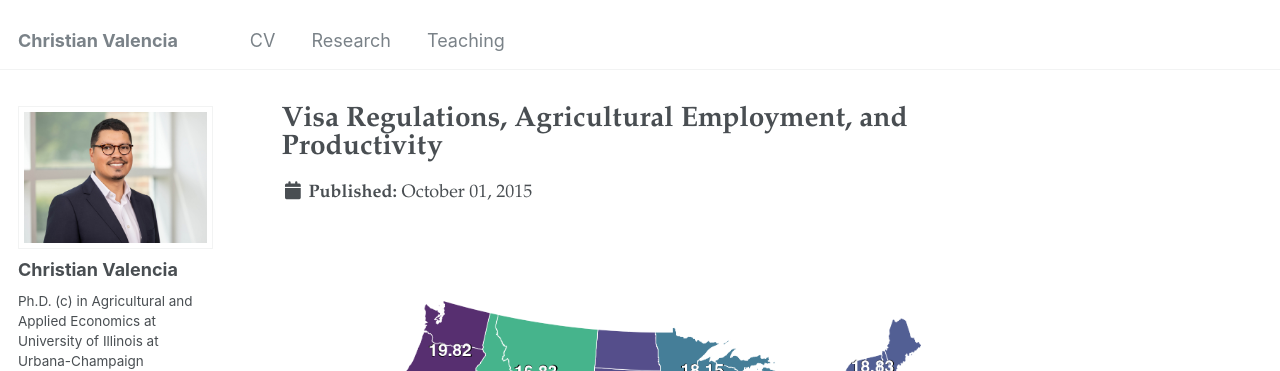
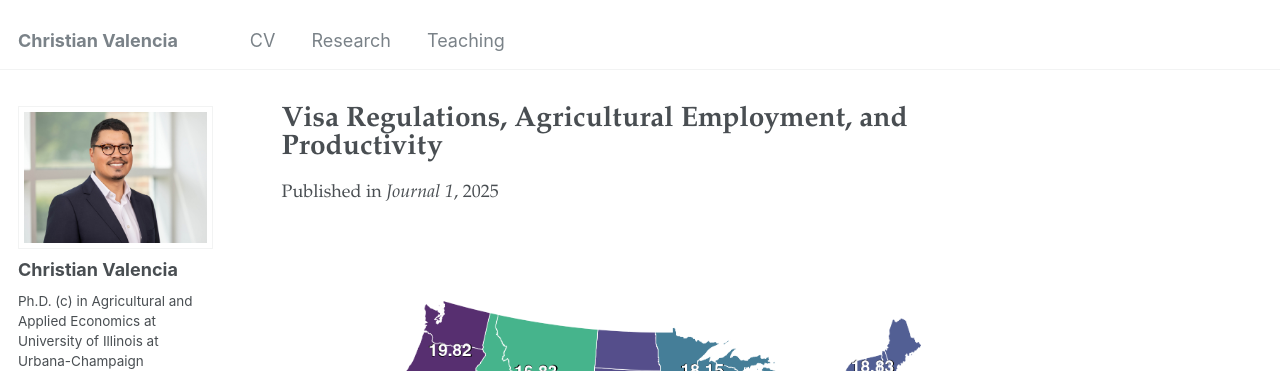
Before and after one commit to valenciac/valenciac.github.io, a Jekyll site: the page built from _publications/2015-10-01-paper-title-number-3.md, in a window 1280 px wide and 900 px high. Shown: the top 371 px of the window. Built offline with Jekyll 4.4.1, drawn with Linux system fonts in a browser that asks for light colours; some web fonts are replaced; some of the changed lines change nothing that is shown.

Commit message:
Update 2015-10-01-paper-title-number-3.md

```diff
--- a/_publications/2015-10-01-paper-title-number-3.md
+++ b/_publications/2015-10-01-paper-title-number-3.md
@@ -4,10 +4,8 @@ collection: publications
 category: books
 permalink: /publication/2015-10-01-paper-title-number-3
 excerpt: 'The H-2A visa program was established to address labor shortages in U.S. agriculture by allowing farms to hire foreign temporary workers. Participating employers are required to pay both foreign and domestic workers performing comparable tasks a minimum hourly wage known as the Adverse Effect Wage Rate. This paper examines how increases in visa wages affect farms’ allocation of agricultural inputs. Using data from the USDA Census of Agriculture from 2002 to 2022, I implement a border-county pair design that compares counties across state lines. I find that a 1% increase in the visa wage leads to a 3.9% increase in the intensive margin of intermediate input use and a 1.1% increase on the extensive use. Higher visa wages also increase the value of machinery by 1.2%, consistent with labor-costinduced mechanization. The resulting input substitution contributes to higher agricultural productivity.'
-#date: 2025-11-02
-#venue: 'Journal 1'
-show_date: false
-show_meta: false
+date: 2025-11-02
+venue: 'Journal 1'
 slidesurl: 'http://academicpages.github.io/files/slides3.pdf'
 paperurl: 'http://academicpages.github.io/files/paper3.pdf'
 #citation: 'Your Name, You. (2015). &quot;Paper Title Number 3.&quot; <i>Journal 1</i>. 1(3).'
```
